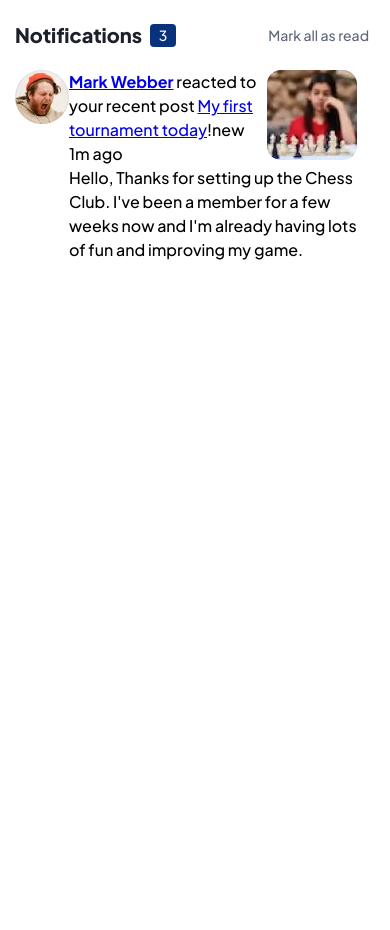
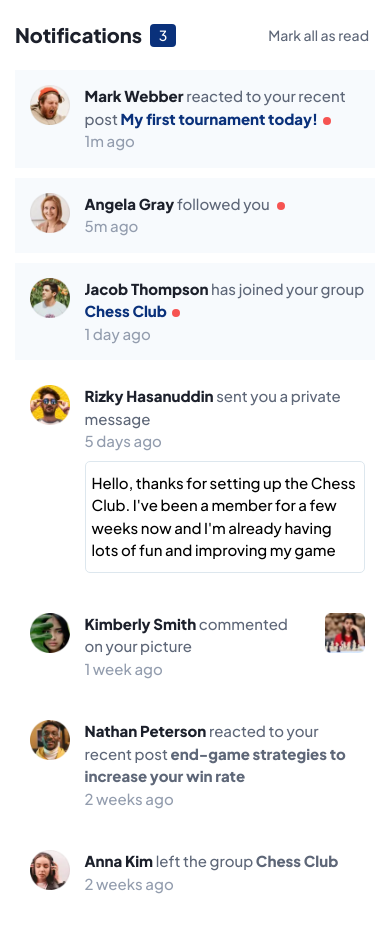
Before and after one commit to SrHatcher/notifications-page, a plain HTML site: page index.html in a window 390 px wide. Before the commit the page ends 844 px from the top, so only its background shows below. Drawn offline with Linux system fonts and the light colour scheme.

Commit message:
mobile version finished and javascript implemented, working now on desktop version and then refactoring the JS code and adding a loading skeleton

```diff
--- a/index.html
+++ b/index.html
@@ -15,7 +15,7 @@
   <main>
     <header>
       <h1 class="header__title">Notifications <span class="header__amount">3</span></h1>
-      <button class="header__button">Mark all as read</button>
+      <button class="header__button" onclick="setNotificationsState()">Mark all as read</button>
     </header>
     <article class="main__notifications notification">
       <section class="notification__container">
@@ -25,7 +25,7 @@
 
         <div class="notification__content">
           <div class="content__text">
-            <p class="text__reason"><strong class="text__name"><a href="#">Mark Webber</a></strong> reacted to your recent post <a href="#" class="text__link">My first tournament today</a>!<span class="text__status">new</span></p>
+            <p class="text__reason"><strong class="text__name"><a href="#">Mark Webber</a></strong> reacted to your recent post <a href="#" class="text__link">My first tournament today!</a><span class="text__status"></span></p>
             <p class="text__date">1m ago</p>
           </div>
           <div class="content__image">
@@ -35,11 +35,12 @@
             Hello, Thanks for setting up the Chess Club. I've been a member for a few weeks now and I'm already having lots of fun and improving my game.
           </div>
         </div>
-
-
       </section>
     </article>
   </main>
 
+  <script src="./data.js"></script>
+  <script src="./index.js"></script>
+
 </body>
 </html>
--- /dev/null
+++ b/index.js
@@ -0,0 +1,103 @@
+const notificationsContainer = document.querySelector('.main__notifications')
+const headerAmount = document.querySelector('.header__amount')
+const headerButton = document.querySelector('.header__button')
+
+function loadNotifications(){
+    notificationsContainer.innerHTML = ''
+    let newNotifications = 0
+    data.forEach((value)=>{
+        const notificationContainer = document.createElement('section');
+        const notificationImage = document.createElement('div')
+        const image = document.createElement('img')
+        const notificationContent = document.createElement('div')
+        const contentText = document.createElement('div')
+        const textReason = document.createElement('p')
+        const textName = document.createElement('strong')
+        const nameLink = document.createElement('a')
+        const textLink = document.createElement('a')
+        const textStatus = document.createElement('span')
+        const textDate = document.createElement('p')
+        const contentImage = document.createElement('div')
+        let relatedImage = ''
+        const contentMessage = document.createElement('div')
+        if(value.relatedImage){
+            relatedImage = document.createElement('img')
+            relatedImage.setAttribute('src', value.relatedImage)
+            relatedImage.setAttribute('alt', "related image")
+        }else{
+            notificationContent.style.gridTemplateColumns = 'auto 0rem'
+            notificationContent.style.columnGap = '0'
+            contentImage.style.width = '0'
+        }
+        notificationContainer.classList.add('notification__container')
+        notificationImage.classList.add('notification__image')
+        image.setAttribute('src', value.profilePic)
+        image.setAttribute('alt', "profile pic")
+        notificationContent.classList.add('notification__content')
+        contentText.classList.add('content__text')
+        textReason.classList.add('text__reason')
+        textName.classList.add('text__name')
+        nameLink.setAttribute('href', "#")
+        textLink.setAttribute('href', "#")
+
+
+        textDate.classList.add('text__date')
+        contentImage.classList.add('content__image')
+
+        contentMessage.classList.add('content__message')
+
+        notificationImage.append(image)
+
+        nameLink.innerText=value.name
+        textName.appendChild(nameLink)
+        textReason.append(textName)
+        const reasonText = document.createTextNode(` ${value.reason} `)
+        textReason.append(reasonText)
+        textLink.innerText = value.link
+        textReason.append(textLink)
+        if(value.newState){
+            textLink.classList.add('text__link')
+            textStatus.classList.add('text__status')
+            textReason.append(textStatus)
+            newNotifications++;
+        }else{
+            textLink.classList.add('text__link--old')
+            notificationContainer.classList.add('notification__container--old')
+        }
+        textDate.innerHTML = value.date
+        textReason.append(textDate)
+        contentText.append(textReason)
+
+        contentImage.append(relatedImage)
+
+        let message = false
+        if(value.message){
+            message = document.createTextNode(value.message)
+            contentMessage.append(message)
+        }
+
+        if(message){
+            notificationContent.append(contentText, contentImage,  contentMessage )
+        }else{
+            notificationContent.append(contentText, contentImage)
+            notificationContent.style.rowGap = '0'
+        }
+        notificationContainer.append(notificationImage, notificationContent)
+        notificationsContainer.append(notificationContainer)
+
+    })
+
+    headerAmount.innerText = newNotifications
+}
+
+function setNotificationsState() {
+    const newData = data.map(value=>{
+        value.newState = false
+        const data = {...value}
+        return data
+    })
+
+    loadNotifications()
+}
+
+window.addEventListener('load', loadNotifications)
--- a/styles/styles.css
+++ b/styles/styles.css
@@ -39,14 +39,9 @@ html{
 
 body{
     font-family: var(--font);
-    font-size: 1.6rem;
+    font-size: 1.5rem;
 }
 main{
-    position: absolute;
-    top: 0;
-    bottom: 0;
-    left: 0;
-    right: 0;
     display: flex;
     flex-direction: column;
     gap: 2rem;
@@ -106,30 +101,87 @@ header{
     grid-template-columns: 15% 85% ;
     grid-template-rows: auto;
     grid-template-areas: 'pfp content';
+    gap: 0.5rem;
+
+    padding: 1.5rem 1.5rem;
+
+    background-color: var(--very-light-grayish-blue);
+}
+
+.notification__container--old{
+    background-color:  transparent;
 }
 .notification__image{
     grid-area: pfp;
+    width: 4rem;
+    height: 4rem;
 }
 .notification__content{
     grid-area: content;
     display: grid;
-    grid-template-columns: auto auto;
+    grid-template-columns: auto minmax(0rem, 4rem);
     grid-template-rows: auto auto;
     grid-template-areas: 'text related'
                         'message message';
+    column-gap: 2rem;
+    row-gap: 0.8rem;
 }
 .content__text{
     grid-area: text;
 }
 .text__reason{
+    color: var(--dark-grayish-blue);
 }
-.text__name{}
-.text__link{}
-.text__status{}
-.text__date{}
+.text__name a{
+    text-decoration: none;
+    font-weight: 800;
+
+    color: var(--very-dark-blue);
+}
+.text__link{
+    text-decoration: none;
+    font-weight: 800;
+
+    color: var(--blue);
+}
+.text__link--old{
+    text-decoration: none;
+    font-weight: 800;
+
+    color: var(--dark-grayish-blue);
+}
+.text__status{
+    display: inline-block;
+
+    width: 0.8rem;
+    height: 0.8rem;
+    margin-inline-start: 0.5rem;
+
+    border-radius: 50%;
+    background-color: var(--red);
+}
+.text__date{
+    font-weight: 500;
+
+    color: var(--grayish-blue);
+}
 .content__image{
     grid-area: related;
+
+    width: 4rem;
 }
 .content__message{
     grid-area: message;
+
+    padding: 1rem 0.6rem;
+
+    border:  solid 0.1rem var(--light-grayish-blue-2);
+    border-radius: 0.5rem;
+    cursor: pointer;
 }
+
+@media (hover:hover) {
+    .content__message:hover{
+        background-color: var(--light-grayish-blue-1);
+    }
+}
```
